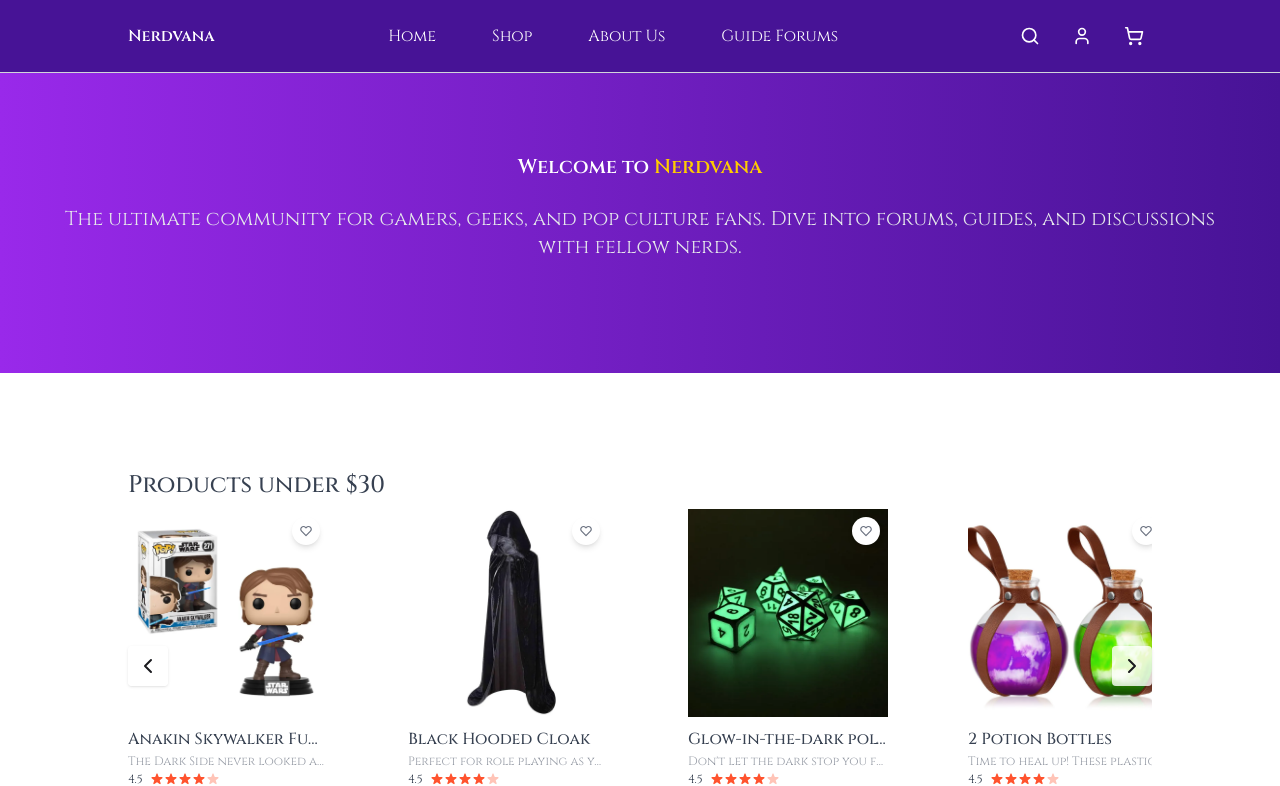
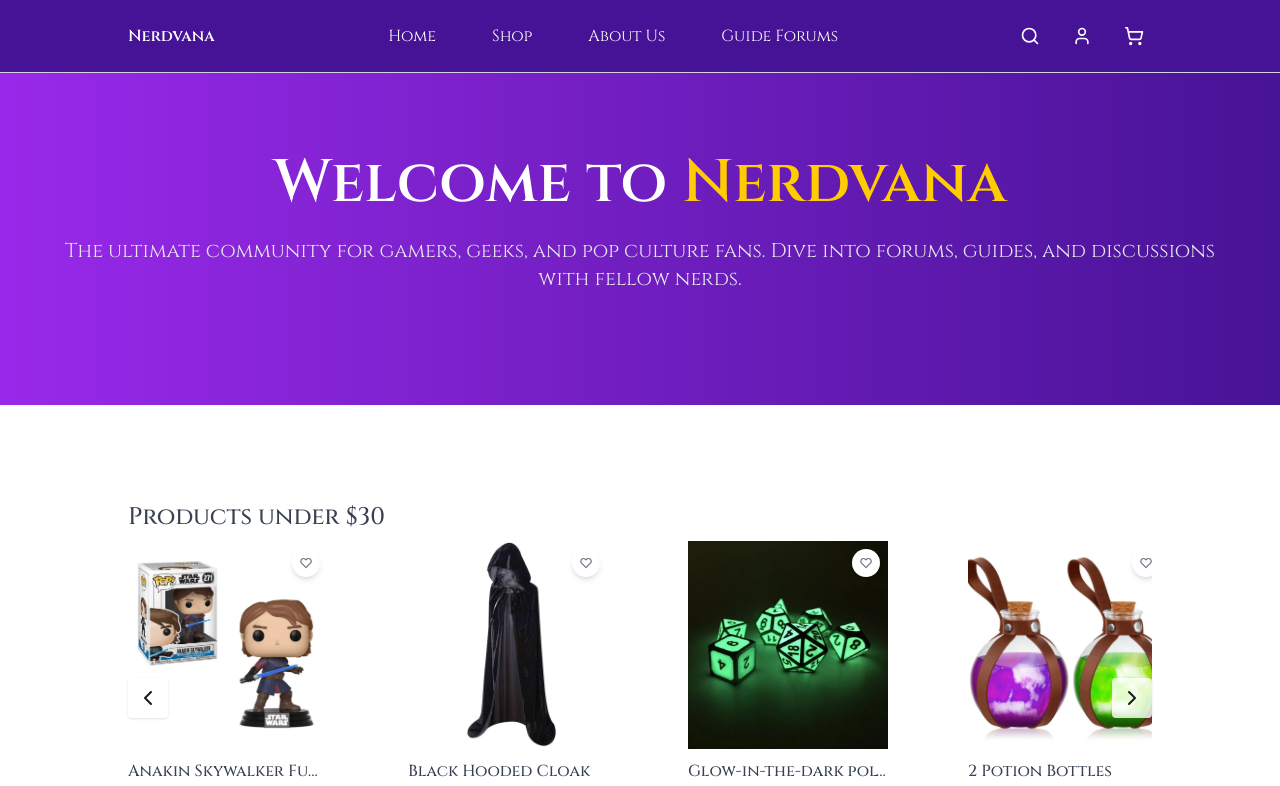
Before and after one commit to DJVelz/Nerdvana, a Next.js app: page / in a window 1280 px wide. Shown: the top 786 px of the page. Built offline with nearby package versions, Linux system fonts and the light colour scheme.

Commit message:
made headline smaller for smaller screens, bigger for bigger screens

```diff
--- a/components/Hero.jsx
+++ b/components/Hero.jsx
@@ -5,7 +5,7 @@ const Hero = () => {
         <section className="relative bg-gradient-to-r from-light_purple via-mediumpurple to-purple text-white py-20 px-6 md:px-16 lg:px:32">
             <div className="max-w-4x1 mx-auto text-center">
                 {/* Headline */}
-                <h1 className="text-6xl md:text-xl font-extrabold mb-6">
+                <h1 className="text-4xl md:text-6xl font-extrabold mb-6">
                     Welcome to <span className="text-gold">Nerdvana</span>
                 </h1>
 
```
